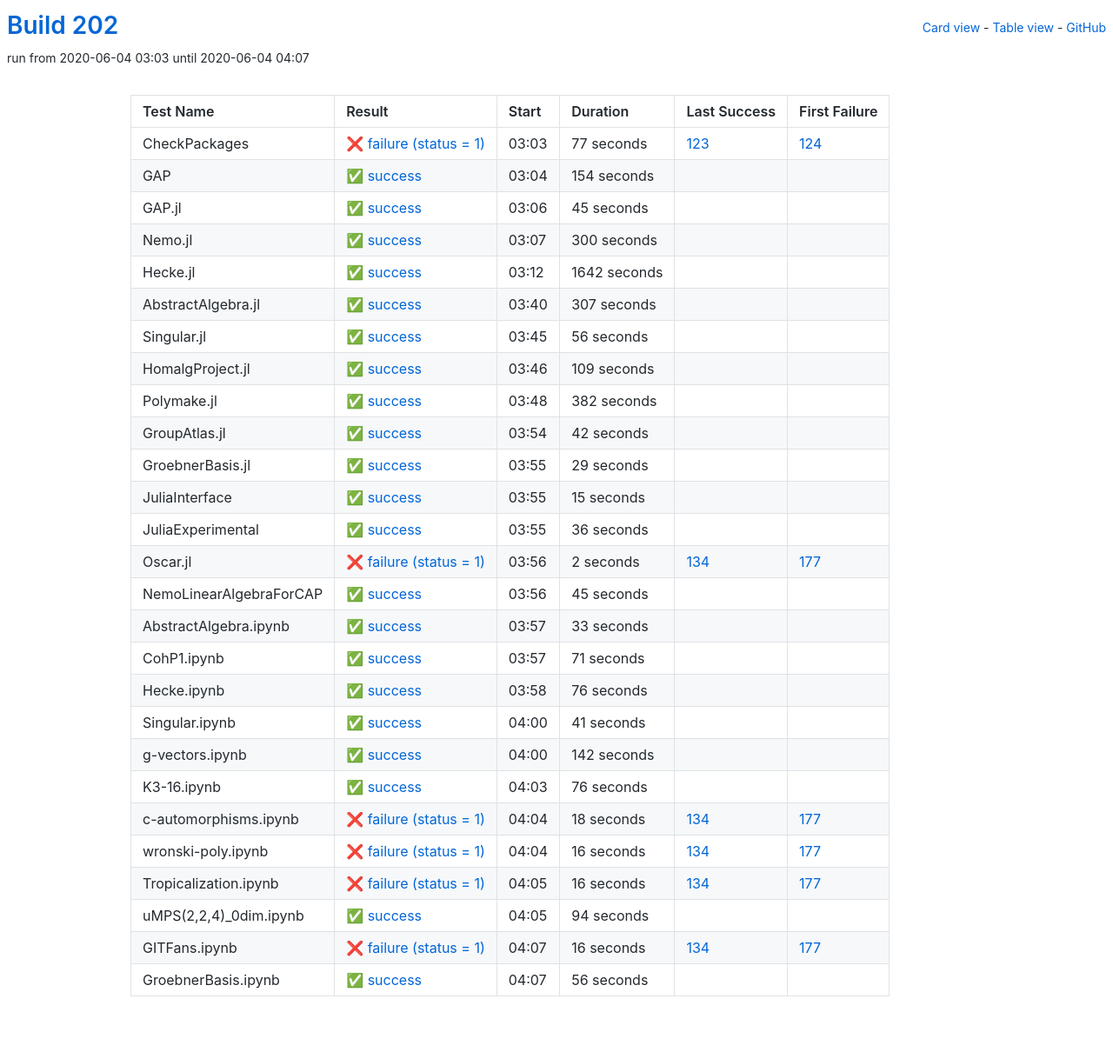
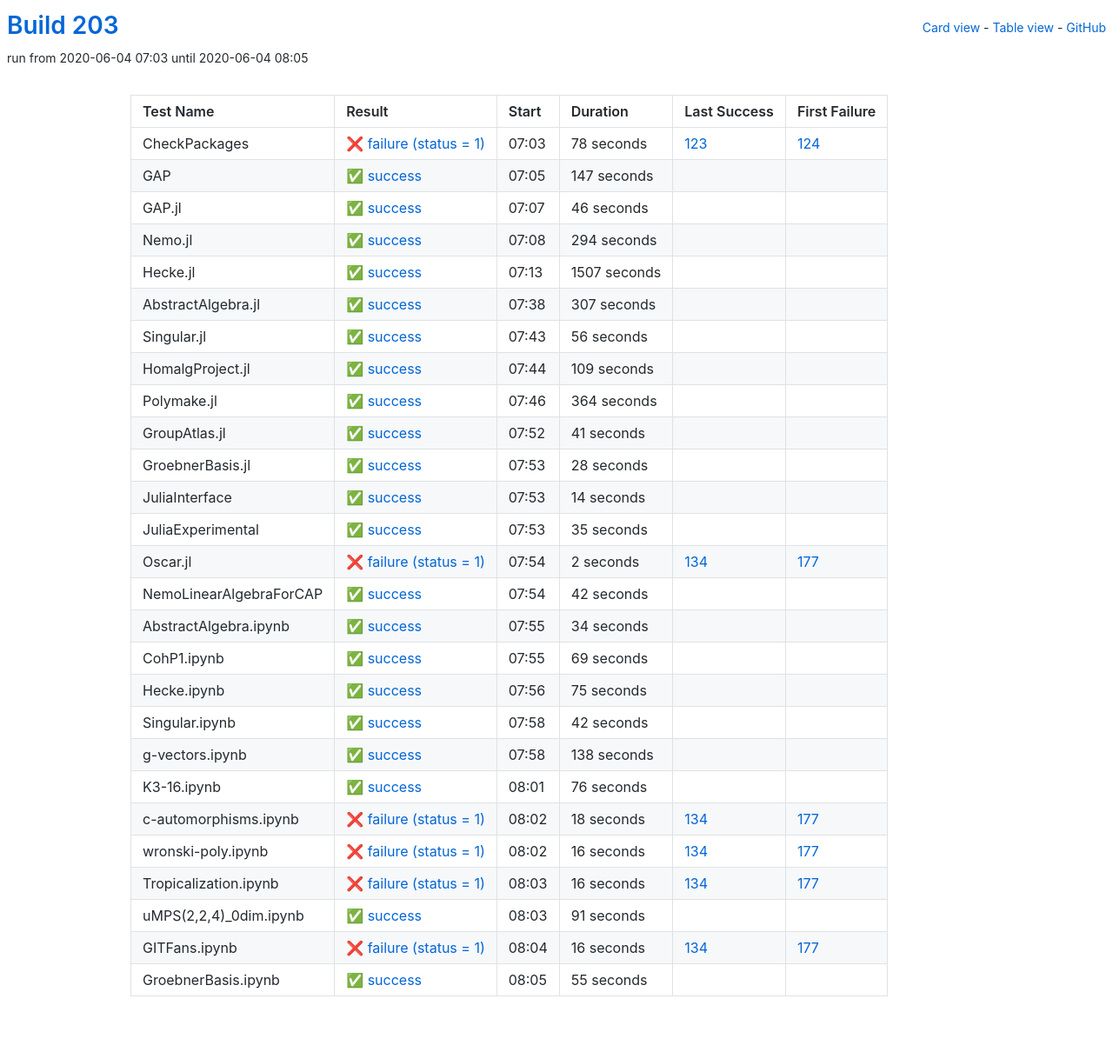
Before and after one commit to oscar-system/oscar-ci-status-stable, a Jekyll site: the page built from table.html, in a window 1280 px wide. Shown: the whole page at 87% size. Built offline with Jekyll 4.4.1, drawn with Linux system fonts in a browser that asks for light colours.

Commit message:
Build 203

```diff
--- a/_data/ci.yml
+++ b/_data/ci.yml
@@ -1,65 +1,65 @@
-build: 202
-build_url: https://oscarci.mathematik.uni-kl.de/job/oscar-stable/202/
+build: 203
+build_url: https://oscarci.mathematik.uni-kl.de/job/oscar-stable/203/
 job: oscar-stable
 tests:
-- duration: 77
+- duration: 78
   exitcode: 1
   first_failure: 124
   first_failure_url: https://oscarci.mathematik.uni-kl.de/job/oscar-stable/124/
   id: checkpackages
   last_success: 123
   last_success_url: https://oscarci.mathematik.uni-kl.de/job/oscar-stable/123/
-  log: https://oscarci.mathematik.uni-kl.de/job/oscar-stable/202/artifact/logs/build-202/CheckPackages.log
+  log: https://oscarci.mathematik.uni-kl.de/job/oscar-stable/203/artifact/logs/build-203/CheckPackages.log
   name: CheckPackages
-  start: 2020-06-04 03:03
+  start: 2020-06-04 07:03
   status: failure
   success: false
-- duration: 154
+- duration: 147
   exitcode: 0
   first_failure: false
   first_failure_url: null
   id: gap
   last_success: false
   last_success_url: null
-  log: https://oscarci.mathematik.uni-kl.de/job/oscar-stable/202/artifact/logs/build-202/GAP.log
+  log: https://oscarci.mathematik.uni-kl.de/job/oscar-stable/203/artifact/logs/build-203/GAP.log
   name: GAP
-  start: 2020-06-04 03:04
+  start: 2020-06-04 07:05
   status: success
   success: true
-- duration: 45
+- duration: 46
   exitcode: 0
   first_failure: false
   first_failure_url: null
   id: gap-jl
   last_success: false
   last_success_url: null
-  log: https://oscarci.mathematik.uni-kl.de/job/oscar-stable/202/artifact/logs/build-202/GAP.jl.log
+  log: https://oscarci.mathematik.uni-kl.de/job/oscar-stable/203/artifact/logs/build-203/GAP.jl.log
   name: GAP.jl
-  start: 2020-06-04 03:06
+  start: 2020-06-04 07:07
   status: success
   success: true
-- duration: 300
+- duration: 294
   exitcode: 0
   first_failure: false
   first_failure_url: null
   id: nemo-jl
   last_success: false
   last_success_url: null
-  log: https://oscarci.mathematik.uni-kl.de/job/oscar-stable/202/artifact/logs/build-202/Nemo.jl.log
+  log: https://oscarci.mathematik.uni-kl.de/job/oscar-stable/203/artifact/logs/build-203/Nemo.jl.log
   name: Nemo.jl
-  start: 2020-06-04 03:07
+  start: 2020-06-04 07:08
   status: success
   success: true
-- duration: 1642
+- duration: 1507
   exitcode: 0
   first_failure: false
   first_failure_url: null
   id: hecke-jl
   last_success: false
   last_success_url: null
-  log: https://oscarci.mathematik.uni-kl.de/job/oscar-stable/202/artifact/logs/build-202/Hecke.jl.log
+  log: https://oscarci.mathematik.uni-kl.de/job/oscar-stable/203/artifact/logs/build-203/Hecke.jl.log
   name: Hecke.jl
-  start: 2020-06-04 03:12
+  start: 2020-06-04 07:13
   status: success
   success: true
 - duration: 307
@@ -69,9 +69,9 @@ tests:
   id: abstractalgebra-jl
   last_success: false
   last_success_url: null
-  log: https://oscarci.mathematik.uni-kl.de/job/oscar-stable/202/artifact/logs/build-202/AbstractAlgebra.jl.log
+  log: https://oscarci.mathematik.uni-kl.de/job/oscar-stable/203/artifact/logs/build-203/AbstractAlgebra.jl.log
   name: AbstractAlgebra.jl
-  start: 2020-06-04 03:40
+  start: 2020-06-04 07:38
   status: success
   success: true
 - duration: 56
@@ -81,9 +81,9 @@ tests:
   id: singular-jl
   last_success: false
   last_success_url: null
-  log: https://oscarci.mathematik.uni-kl.de/job/oscar-stable/202/artifact/logs/build-202/Singular.jl.log
+  log: https://oscarci.mathematik.uni-kl.de/job/oscar-stable/203/artifact/logs/build-203/Singular.jl.log
   name: Singular.jl
-  start: 2020-06-04 03:45
+  start: 2020-06-04 07:43
   status: success
   success: true
 - duration: 109
@@ -93,69 +93,69 @@ tests:
   id: homalgproject-jl
   last_success: false
   last_success_url: null
-  log: https://oscarci.mathematik.uni-kl.de/job/oscar-stable/202/artifact/logs/build-202/HomalgProject.jl.log
+  log: https://oscarci.mathematik.uni-kl.de/job/oscar-stable/203/artifact/logs/build-203/HomalgProject.jl.log
   name: HomalgProject.jl
-  start: 2020-06-04 03:46
+  start: 2020-06-04 07:44
   status: success
   success: true
-- duration: 382
+- duration: 364
   exitcode: 0
   first_failure: false
   first_failure_url: null
   id: polymake-jl
   last_success: false
   last_success_url: null
-  log: https://oscarci.mathematik.uni-kl.de/job/oscar-stable/202/artifact/logs/build-202/Polymake.jl.log
+  log: https://oscarci.mathematik.uni-kl.de/job/oscar-stable/203/artifact/logs/build-203/Polymake.jl.log
   name: Polymake.jl
-  start: 2020-06-04 03:48
+  start: 2020-06-04 07:46
   status: success
   success: true
-- duration: 42
+- duration: 41
   exitcode: 0
   first_failure: false
   first_failure_url: null
   id: groupatlas-jl
   last_success: false
   last_success_url: null
-  log: https://oscarci.mathematik.uni-kl.de/job/oscar-stable/202/artifact/logs/build-202/GroupAtlas.jl.log
+  log: https://oscarci.mathematik.uni-kl.de/job/oscar-stable/203/artifact/logs/build-203/GroupAtlas.jl.log
   name: GroupAtlas.jl
-  start: 2020-06-04 03:54
+  start: 2020-06-04 07:52
   status: success
   success: true
-- duration: 29
+- duration: 28
   exitcode: 0
   first_failure: false
   first_failure_url: null
   id: groebnerbasis-jl
   last_success: false
   last_success_url: null
-  log: https://oscarci.mathematik.uni-kl.de/job/oscar-stable/202/artifact/logs/build-202/GroebnerBasis.jl.log
+  log: https://oscarci.mathematik.uni-kl.de/job/oscar-stable/203/artifact/logs/build-203/GroebnerBasis.jl.log
   name: GroebnerBasis.jl
-  start: 2020-06-04 03:55
+  start: 2020-06-04 07:53
   status: success
   success: true
-- duration: 15
+- duration: 14
   exitcode: 0
   first_failure: false
   first_failure_url: null
   id: juliainterface
   last_success: false
   last_success_url: null
-  log: https://oscarci.mathematik.uni-kl.de/job/oscar-stable/202/artifact/logs/build-202/JuliaInterface.log
+  log: https://oscarci.mathematik.uni-kl.de/job/oscar-stable/203/artifact/logs/build-203/JuliaInterface.log
   name: JuliaInterface
-  start: 2020-06-04 03:55
+  start: 2020-06-04 07:53
   status: success
   success: true
-- duration: 36
+- duration: 35
   exitcode: 0
   first_failure: false
   first_failure_url: null
   id: juliaexperimental
   last_success: false
   last_success_url: null
-  log: https://oscarci.mathematik.uni-kl.de/job/oscar-stable/202/artifact/logs/build-202/JuliaExperimental.log
+  log: https://oscarci.mathematik.uni-kl.de/job/oscar-stable/203/artifact/logs/build-203/JuliaExperimental.log
   name: JuliaExperimental
-  start: 2020-06-04 03:55
+  start: 2020-06-04 07:53
   status: success
   success: true
 - duration: 2
@@ -165,81 +165,81 @@ tests:
   id: oscar-jl
   last_success: 134
   last_success_url: https://oscarci.mathematik.uni-kl.de/job/oscar-stable/134/
-  log: https://oscarci.mathematik.uni-kl.de/job/oscar-stable/202/artifact/logs/build-202/Oscar.jl.log
+  log: https://oscarci.mathematik.uni-kl.de/job/oscar-stable/203/artifact/logs/build-203/Oscar.jl.log
   name: Oscar.jl
-  start: 2020-06-04 03:56
+  start: 2020-06-04 07:54
   status: failure
   success: false
-- duration: 45
+- duration: 42
   exitcode: 0
   first_failure: false
   first_failure_url: null
   id: nemolinearalgebraforcap
   last_success: false
   last_success_url: null
-  log: https://oscarci.mathematik.uni-kl.de/job/oscar-stable/202/artifact/logs/build-202/NemoLinearAlgebraForCAP.log
+  log: https://oscarci.mathematik.uni-kl.de/job/oscar-stable/203/artifact/logs/build-203/NemoLinearAlgebraForCAP.log
   name: NemoLinearAlgebraForCAP
-  start: 2020-06-04 03:56
+  start: 2020-06-04 07:54
   status: success
   success: true
-- duration: 33
+- duration: 34
   exitcode: 0
   first_failure: false
   first_failure_url: null
   id: abstractalgebra-ipynb
   last_success: false
   last_success_url: null
-  log: https://oscarci.mathematik.uni-kl.de/job/oscar-stable/202/artifact/logs/build-202/AbstractAlgebra.ipynb.log
+  log: https://oscarci.mathematik.uni-kl.de/job/oscar-stable/203/artifact/logs/build-203/AbstractAlgebra.ipynb.log
   name: AbstractAlgebra.ipynb
-  start: 2020-06-04 03:57
+  start: 2020-06-04 07:55
   status: success
   success: true
-- duration: 71
+- duration: 69
   exitcode: 0
   first_failure: false
   first_failure_url: null
   id: cohp1-ipynb
   last_success: false
   last_success_url: null
-  log: https://oscarci.mathematik.uni-kl.de/job/oscar-stable/202/artifact/logs/build-202/CohP1.ipynb.log
+  log: https://oscarci.mathematik.uni-kl.de/job/oscar-stable/203/artifact/logs/build-203/CohP1.ipynb.log
   name: CohP1.ipynb
-  start: 2020-06-04 03:57
+  start: 2020-06-04 07:55
   status: success
   success: true
-- duration: 76
+- duration: 75
   exitcode: 0
   first_failure: false
   first_failure_url: null
   id: hecke-ipynb
   last_success: false
   last_success_url: null
-  log: https://oscarci.mathematik.uni-kl.de/job/oscar-stable/202/artifact/logs/build-202/Hecke.ipynb.log
+  log: https://oscarci.mathematik.uni-kl.de/job/oscar-stable/203/artifact/logs/build-203/Hecke.ipynb.log
   name: Hecke.ipynb
-  start: 2020-06-04 03:58
+  start: 2020-06-04 07:56
   status: success
   success: true
-- duration: 41
+- duration: 42
   exitcode: 0
   first_failure: false
   first_failure_url: null
   id: singular-ipynb
   last_success: false
   last_success_url: null
-  log: https://oscarci.mathematik.uni-kl.de/job/oscar-stable/202/artifact/logs/build-202/Singular.ipynb.log
+  log: https://oscarci.mathematik.uni-kl.de/job/oscar-stable/203/artifact/logs/build-203/Singular.ipynb.log
   name: Singular.ipynb
-  start: 2020-06-04 04:00
+  start: 2020-06-04 07:58
   status: success
   success: true
-- duration: 142
+- duration: 138
   exitcode: 0
   first_failure: false
   first_failure_url: null
   id: g-vectors-ipynb
   last_success: false
   last_success_url: null
-  log: https://oscarci.mathematik.uni-kl.de/job/oscar-stable/202/artifact/logs/build-202/g-vectors.ipynb.log
+  log: https://oscarci.mathematik.uni-kl.de/job/oscar-stable/203/artifact/logs/build-203/g-vectors.ipynb.log
   name: g-vectors.ipynb
-  start: 2020-06-04 04:00
+  start: 2020-06-04 07:58
   status: success
   success: true
 - duration: 76
@@ -249,9 +249,9 @@ tests:
   id: k3-16-ipynb
   last_success: false
   last_success_url: null
-  log: https://oscarci.mathematik.uni-kl.de/job/oscar-stable/202/artifact/logs/build-202/K3-16.ipynb.log
+  log: https://oscarci.mathematik.uni-kl.de/job/oscar-stable/203/artifact/logs/build-203/K3-16.ipynb.log
   name: K3-16.ipynb
-  start: 2020-06-04 04:03
+  start: 2020-06-04 08:01
   status: success
   success: true
 - duration: 18
@@ -261,9 +261,9 @@ tests:
   id: c-automorphisms-ipynb
   last_success: 134
   last_success_url: https://oscarci.mathematik.uni-kl.de/job/oscar-stable/134/
-  log: https://oscarci.mathematik.uni-kl.de/job/oscar-stable/202/artifact/logs/build-202/c-automorphisms.ipynb.log
+  log: https://oscarci.mathematik.uni-kl.de/job/oscar-stable/203/artifact/logs/build-203/c-automorphisms.ipynb.log
   name: c-automorphisms.ipynb
-  start: 2020-06-04 04:04
+  start: 2020-06-04 08:02
   status: failure
   success: false
 - duration: 16
@@ -273,9 +273,9 @@ tests:
   id: wronski-poly-ipynb
   last_success: 134
   last_success_url: https://oscarci.mathematik.uni-kl.de/job/oscar-stable/134/
-  log: https://oscarci.mathematik.uni-kl.de/job/oscar-stable/202/artifact/logs/build-202/wronski-poly.ipynb.log
+  log: https://oscarci.mathematik.uni-kl.de/job/oscar-stable/203/artifact/logs/build-203/wronski-poly.ipynb.log
   name: wronski-poly.ipynb
-  start: 2020-06-04 04:04
+  start: 2020-06-04 08:02
   status: failure
   success: false
 - duration: 16
@@ -285,21 +285,21 @@ tests:
   id: tropicalization-ipynb
   last_success: 134
   last_success_url: https://oscarci.mathematik.uni-kl.de/job/oscar-stable/134/
-  log: https://oscarci.mathematik.uni-kl.de/job/oscar-stable/202/artifact/logs/build-202/Tropicalization.ipynb.log
+  log: https://oscarci.mathematik.uni-kl.de/job/oscar-stable/203/artifact/logs/build-203/Tropicalization.ipynb.log
   name: Tropicalization.ipynb
-  start: 2020-06-04 04:05
+  start: 2020-06-04 08:03
   status: failure
   success: false
-- duration: 94
+- duration: 91
   exitcode: 0
   first_failure: false
   first_failure_url: null
   id: umps-2-2-4-0dim-ipynb
   last_success: false
   last_success_url: null
-  log: https://oscarci.mathematik.uni-kl.de/job/oscar-stable/202/artifact/logs/build-202/uMPS-2-2-4-_0dim.ipynb.log
+  log: https://oscarci.mathematik.uni-kl.de/job/oscar-stable/203/artifact/logs/build-203/uMPS-2-2-4-_0dim.ipynb.log
   name: uMPS(2,2,4)_0dim.ipynb
-  start: 2020-06-04 04:05
+  start: 2020-06-04 08:03
   status: success
   success: true
 - duration: 16
@@ -309,20 +309,20 @@ tests:
   id: gitfans-ipynb
   last_success: 134
   last_success_url: https://oscarci.mathematik.uni-kl.de/job/oscar-stable/134/
-  log: https://oscarci.mathematik.uni-kl.de/job/oscar-stable/202/artifact/logs/build-202/GITFans.ipynb.log
+  log: https://oscarci.mathematik.uni-kl.de/job/oscar-stable/203/artifact/logs/build-203/GITFans.ipynb.log
   name: GITFans.ipynb
-  start: 2020-06-04 04:07
+  start: 2020-06-04 08:04
   status: failure
   success: false
-- duration: 56
+- duration: 55
   exitcode: 0
   first_failure: false
   first_failure_url: null
   id: groebnerbasis-ipynb
   last_success: false
   last_success_url: null
-  log: https://oscarci.mathematik.uni-kl.de/job/oscar-stable/202/artifact/logs/build-202/GroebnerBasis.ipynb.log
+  log: https://oscarci.mathematik.uni-kl.de/job/oscar-stable/203/artifact/logs/build-203/GroebnerBasis.ipynb.log
   name: GroebnerBasis.ipynb
-  start: 2020-06-04 04:07
+  start: 2020-06-04 08:05
   status: success
   success: true
```
Also changed, not shown: README.md.
